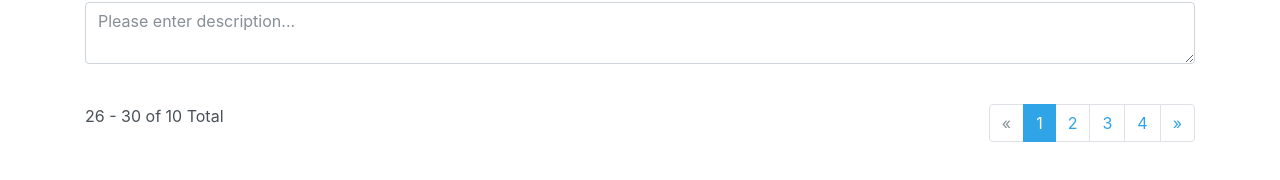
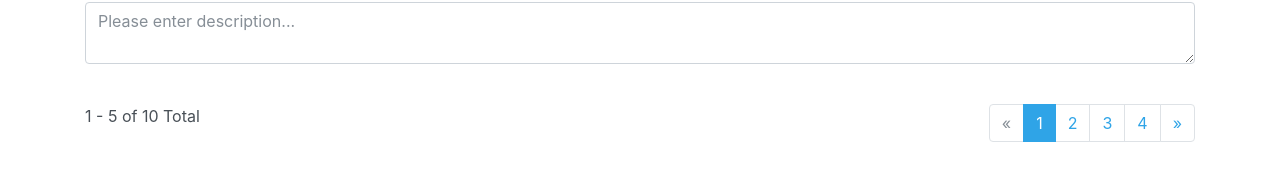
Before and after one commit to zabir88/dynamic-ui-components, a React (Create React App) app: page / in a window 1280 px wide. Shown: the part 470-650 px from the top of the page. Built offline with nearby package versions, Linux system fonts and the light colour scheme.

Commit message:
fixed pagination component and updated readme file

```diff
--- a/package.json
+++ b/package.json
@@ -41,6 +41,6 @@
   },
   "dependencies": {
     "bootswatch": "^4.1.3",
-    "react-bootstrap": "^0.32.4"
+    "font-awesome": "^4.7.0"
   }
 }
--- a/src/App.js
+++ b/src/App.js
@@ -21,32 +21,23 @@ class App extends Component {
       }
     },
     pagination: {
-      perPageData: 5,
-      totalData: 10,
-      currentPageData: 5,
-      size: 'medium',
+      perPage: 5,
+      total: 10,
+      currentPage: 1,
       links: {
         1: {
-          route: '#',
-          displayValue: '1',
           id: 1,
           active: true
         },
         2: {
-          route: '#',
-          displayValue: '2',
           id: 2,
           active: false
         },
         3: {
-          route: '#',
-          displayValue: '3',
           id: 3,
           active: false
         },
         4: {
-          route: '#',
-          displayValue: '4',
           id: 4,
           active: false
         }
@@ -93,19 +84,6 @@ class App extends Component {
     }
   }
 
-  // componentDidMount() {
-  //   let moreLinks = {...this.state.links};
-  //   for( let i = 5; i<101; i++) {
-  //     moreLinks[i] = {
-  //       route: '#',
-  //       displayValue: `${i}`,
-  //       id: i,
-  //       active: false
-  //     }
-  //   };
-  //   this.setState({links: moreLinks});
-  // }
-
   inputChangeHandler = (event) => {
     const updatedFormInputs = {...this.state.formInputs};
     updatedFormInputs[event.target.id].elementConfig.value = event.target.value
@@ -114,37 +92,31 @@ class App extends Component {
 
   pageChangedHandler = (event) => {
     const updatedPagination = {...this.state.pagination};
-    let currentLinkId = null;
-
     const updatedPaginationValueArray = Object.keys(updatedPagination.links);
-    for (let key in updatedPagination.links) {
-      if (updatedPagination.links[key].active === true) {
-        currentLinkId = updatedPagination.links[key].id;
-      };
-    };
+    let currentLinkId = this.state.pagination.currentPage;
+    let nextPage = null;
     if (event.target.id === 'back') {
       if (currentLinkId > 1) {
-        updatedPagination.links[currentLinkId].active = false;
-        updatedPagination.links[currentLinkId-1].active = true;
+        nextPage = currentLinkId-1;
       };
     }
     else if (event.target.id === 'next') {
       if (currentLinkId < updatedPaginationValueArray[updatedPaginationValueArray.length - 1]) {
-        updatedPagination.links[currentLinkId].active = false;
-        updatedPagination.links[currentLinkId+1].active = true;
+        nextPage = currentLinkId+1;
       };
     }
     else {
-      updatedPagination.links[currentLinkId].active = false;
-      updatedPagination.links[Number(event.target.id)].active = true;
+      nextPage = Number(event.target.id);
     };
+    updatedPagination.links[currentLinkId].active = false;
+    updatedPagination.links[nextPage].active = true;
+    updatedPagination.currentPage  = nextPage;
     this.setState({pagination: updatedPagination});
   }
 
   alertDismissHandler = () => {
     this.setState({alert: {show: false}})
   }
-
 
   render() {
     let alert = null;
@@ -164,7 +136,14 @@ class App extends Component {
         <br/>
         <Form formInputs={this.state.formInputs} changed={this.inputChangeHandler.bind(this)} />
         <br/>
-        <Pagination links={this.state.pagination.links} pageChange={this.pageChangedHandler} position={'right'}  perPage={this.state.pagination.perPageData} currentPage= {this.state.pagination.currentPageData} total={this.state.pagination.totalData}/>
+        <Pagination
+          links={this.state.pagination.links}
+          pageChange={this.pageChangedHandler}
+          position={'right'}
+          perPage={this.state.pagination.perPage}
+          currentPage= {this.state.pagination.currentPage}
+          total={this.state.pagination.total}
+        />
       </div>
     );
     return display
--- a/src/lib/Pagination.js
+++ b/src/lib/Pagination.js
@@ -17,28 +17,31 @@ const pagination = (props) => {
 		else {
 			displayCounts = (
 				<div className={props.position === 'left' ? 'justify-content-begin float-right' : 'justify-content-begin float-left'}>
-	      	<p> {props.perPage * props.currentPage + 1} - {props.perPage * (props.currentPage + 1)} of {props.total} Total</p>
+	      	<p> {props.perPage * (props.currentPage - 1) + 1} - {Math.min(props.perPage * (props.currentPage), props.total)} of {props.total} Total</p>
 	    	</div>
 			);
 		};
 	};
-
 	let paginationLinks = [];
 	for (let key in props.links) {
 		paginationLinks.push(props.links[key]);
 	};
+	console.log(paginationLinks);
 	let paginationEl = paginationLinks.map((i, j) => {
 		return (
 			<li className={i.active ? "page-item active" : "page-item"} key={j}>
-			  <a className= "page-link" id={i.id} href={i.route} onClick={props.pageChange}>{i.displayValue}</a>
+			  <a className= "page-link" id={i.id} href='#' onClick={props.pageChange}>{i.id}</a>
 			</li>
 		)
 	});
 
-	let display =  (
-		<Aux>
-			{displayCounts}
-		  <ul className={props.position === 'left' ? 'pagination float-left' : props.position === 'right' ? 'pagination float-right' : 'pagination' }>
+	let pagination = null;
+  if (props.perPage > props.total) {
+    pagination;
+  }
+  else {
+  	pagination = (
+  		<ul className={props.position === 'left' ? 'pagination float-left' : props.position === 'right' ? 'pagination float-right' : 'pagination' }>
 		    <li className={paginationLinks[0].active ? "page-item disabled" : "page-item"}>
 			  	<a className= "page-link" id='back' href='#' onClick={props.pageChange}>&laquo;</a>
 				</li>
@@ -47,10 +50,15 @@ const pagination = (props) => {
 			  	<a className= "page-link" id='next' href='#' onClick={props.pageChange}>&raquo;</a>
 				</li>
 		  </ul>
+  	);
+  };
+
+	return(
+		<Aux>
+			{displayCounts}
+		  {pagination}
 		</Aux>
 	);
-
-	return display
 }
 
 export default pagination;
--- a/src/lib/Spinner.js
+++ b/src/lib/Spinner.js
@@ -0,0 +1 @@
+import React from 'react';
```
Also changed, not shown: 10 other files (tests, documents, lock files or other folders).
